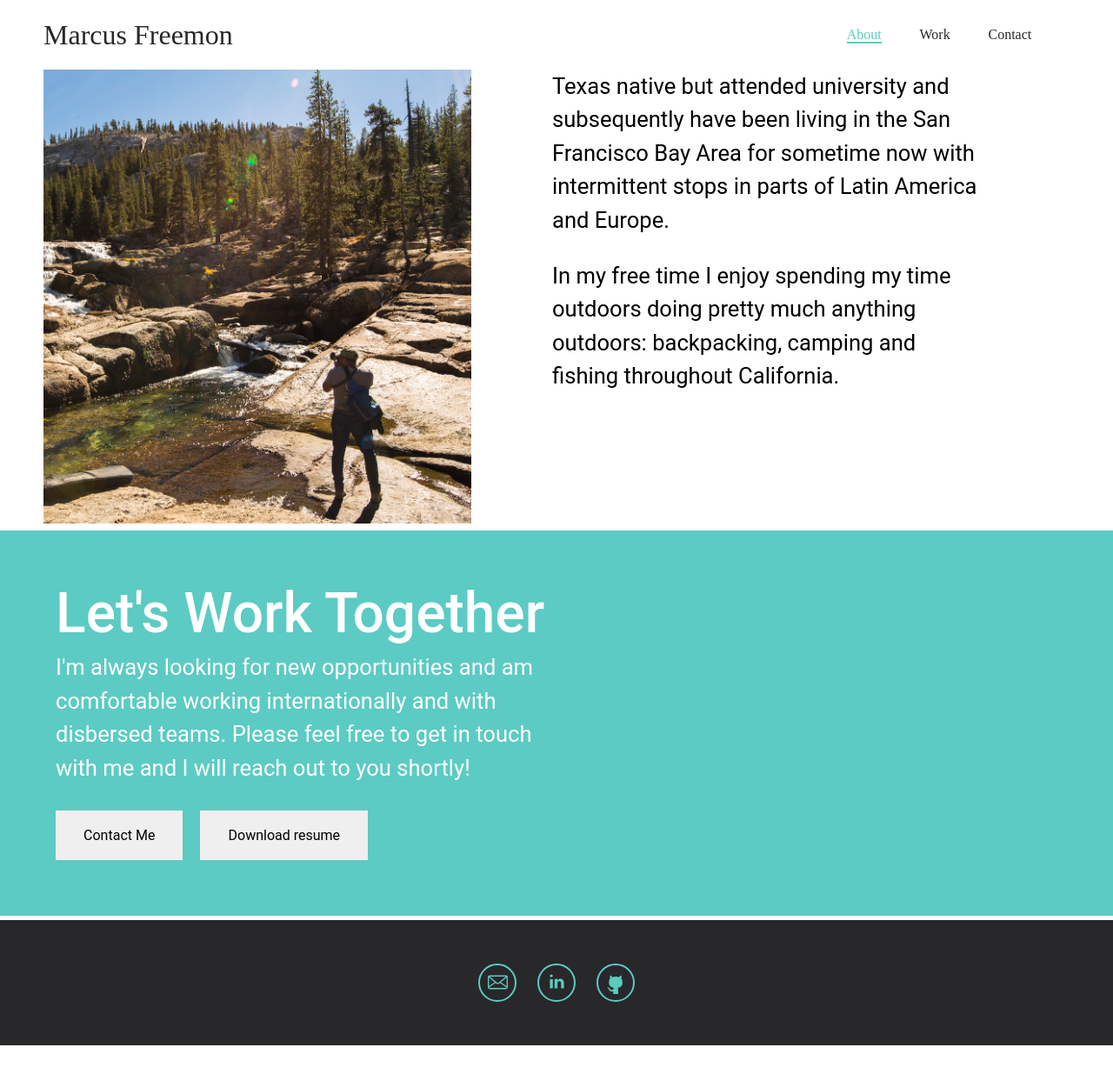
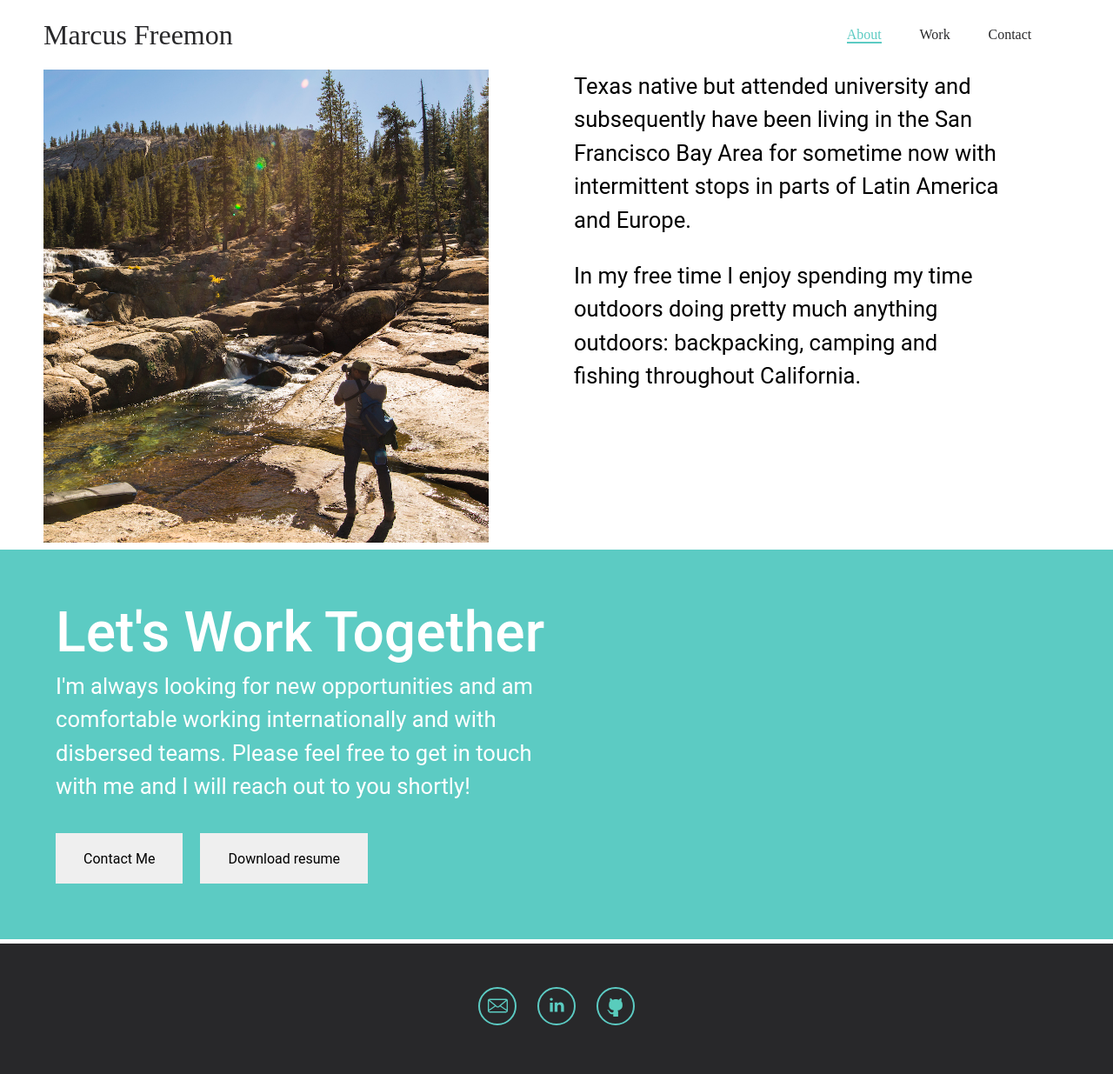
Before and after one commit to mfreemon/mfreemon.github.io, a React (Create React App) app in the folder client/: page /about in a window 1280 px wide. Shown: the whole page at 87% size. Before the commit the page ends 1202 px from the top, so only its background shows below. Built offline with nearby package versions, Linux system fonts and the light colour scheme; a web font is replaced by a local one.

Commit message:
adjusted flex layout and buttons margin

```diff
--- a/client/src/App.js
+++ b/client/src/App.js
@@ -18,9 +18,10 @@ function App() {
           <Route path='/about' render={(props) => (<About {...props}/>)} />
           <Route path='/work' component={Work} />
           <ContactUs />
+          <Footer />
         </div>
       </BrowserRouter>
-      <Footer />
+
     </div>
   );
 }
--- a/client/src/Components/About/about.scss
+++ b/client/src/Components/About/about.scss
@@ -1,7 +1,6 @@
 @import '../../variables';
 
 .about {
-  height: 25%;
   display: flex;
   flex-direction: row;
   margin-bottom: 5px;
--- a/client/src/Components/Work/Work.js
+++ b/client/src/Components/Work/Work.js
@@ -17,8 +17,8 @@ const Work = () => {
           companies like Autodesk to help deliver new products to market.
         </p>
         <br/>
-        <p>I have over 6 years of experience as developer and really enjoy working
-          with React but am always exploring new frontend frameworks and expanding
+        <p>I have over 6 years of experience as primarily as a JavaScript developer and really enjoy working
+          with React.js, but am always exploring new frontend frameworks and expanding
           my knowledge with server-side development.
         </p>
       </div>
--- a/client/src/Components/styles.scss
+++ b/client/src/Components/styles.scss
@@ -1,6 +1,10 @@
 @import '../variables';
+
 .myapp {
-  min-height: calc(100vh - 50px);
+  height: 100vh;
+  display: flex;
+  flex-direction: column;
+  // min-height: calc(100vh - 50px);
   .intro {
     width: 60%;
     max-width: 600px;
@@ -57,35 +61,9 @@
   }
 }
 
-.about {
-  height: 25%;
-  display: flex;
-  flex-direction: row;
-  margin-bottom: 5px;
-  div {
-    position: relative;
-    width: 50%;
-
-    &:nth-of-type(2){
-      padding-right: 50px;
-      p {
-        padding: 50px;
-        max-width: 500px;
-        font-size: 25px;
-        line-height: 40px;
-      }
-    }
-
-    img {
-      padding-left: 50px;
-      width: 80%;
-    }
-  }
-}
-
 .contact {
   box-sizing: border-box;
-  height: 30%;
+  flex: 2;
   background: $aqua;
   width: 100%;
   padding: 5%;
@@ -100,11 +78,9 @@
   h2,p {
     color: $white;
   }
-  // h2 {
-  //   margin: 30px 0;
-  // }
 
   button {
+    margin-top: 5px;
     cursor: pointer;
     font-size: 16px;
     border: none;
@@ -127,8 +103,10 @@
 }
 
 footer {
+  // flex: 1;
   background: $black-brown;
   margin-top: 5px;
+  min-height: 150px;
   ul {
     width: 180px;
     justify-content: space-between;
```
Also changed, not shown: client/src/Components/Work/work.scss (+0 -10 lines).
